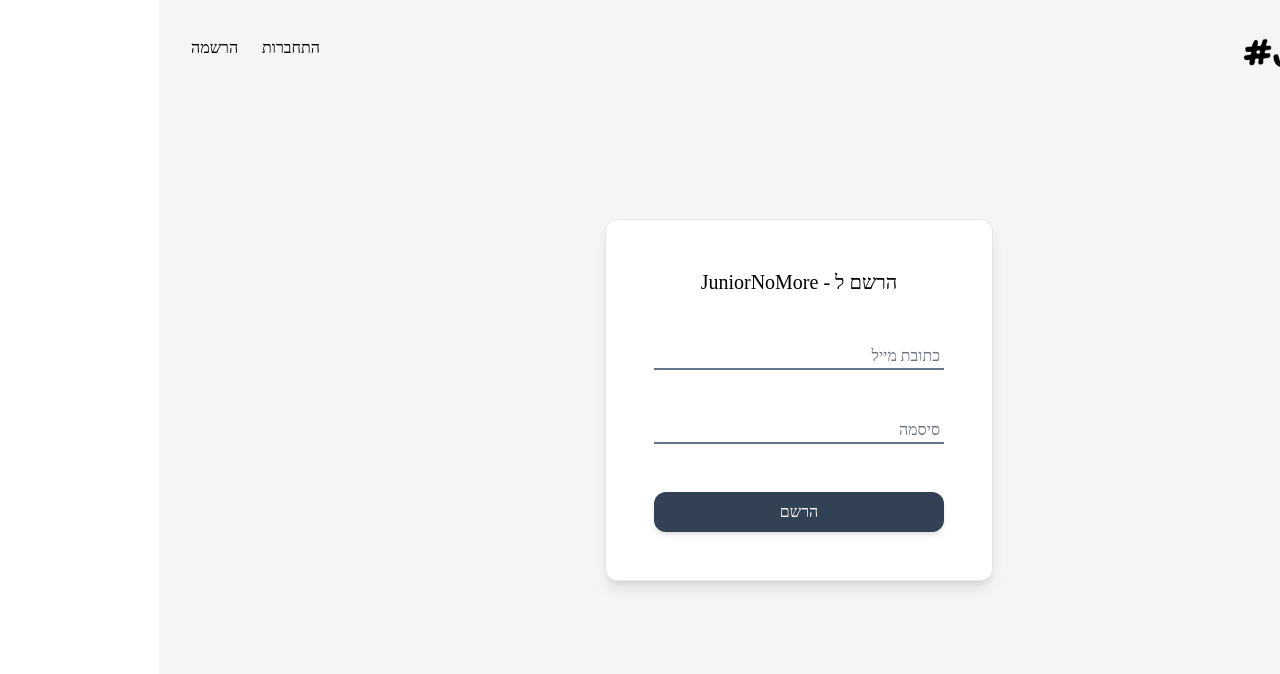
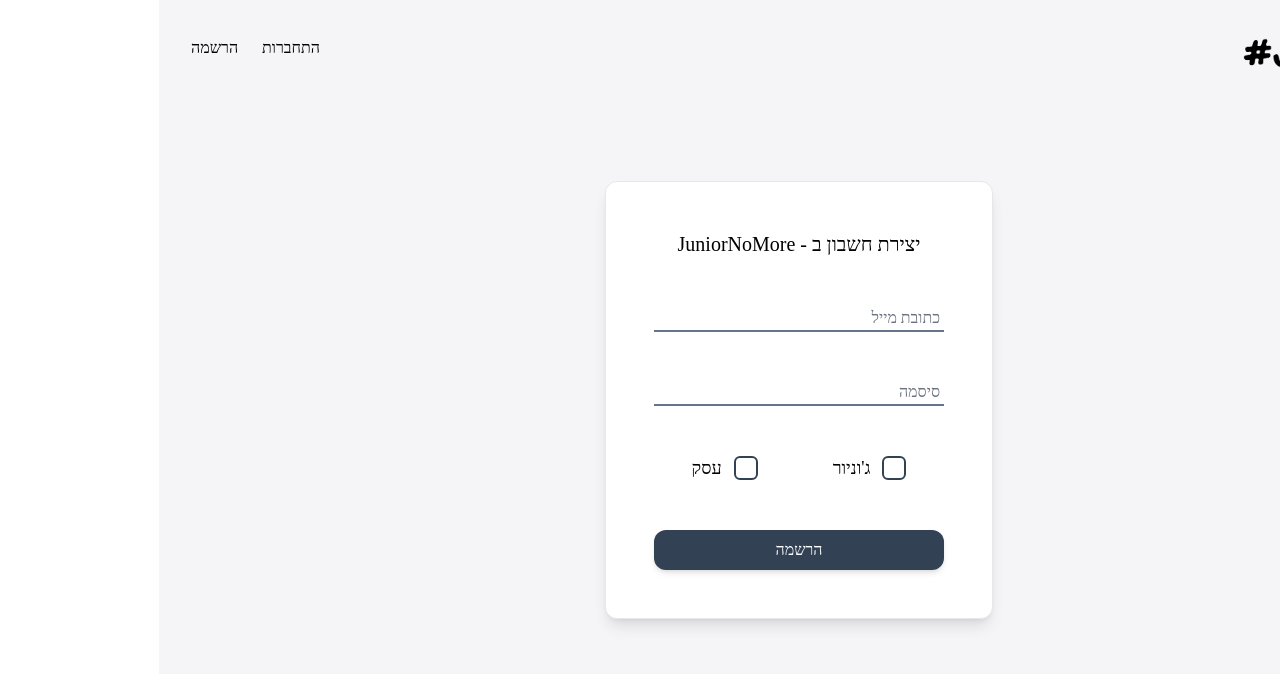
Before and after one commit to matanweiss/juniorNoMore, a React (Create React App) app: page /register in a window 1280 px wide. Shown: the top 674 px of the page. Built offline with nearby package versions, Linux system fonts and the light colour scheme.

Commit message:
created InputRadio

```diff
--- a/package.json
+++ b/package.json
@@ -3,6 +3,7 @@
   "version": "0.1.0",
   "private": true,
   "dependencies": {
+    "@heroicons/react": "^1.0.6",
     "@testing-library/jest-dom": "^5.16.4",
     "@testing-library/react": "^13.1.1",
     "@testing-library/user-event": "^13.5.0",
--- a/src/App.js
+++ b/src/App.js
@@ -6,6 +6,7 @@
 import Login from "./pages/Login";
 import Register from "./pages/Register";
 import 'react-toastify/dist/ReactToastify.css';
+
 function App() {
   return (
     <>
@@ -16,7 +17,7 @@
         <Route path="/register" element={<Register />} />
         <Route path="/first-login" element={<FirstLogin />} />
       </Routes>
-      <ToastContainer rtl={true} />
+      <ToastContainer autoClose={3000} rtl={true} />
     </>
   );
 }
--- /dev/null
+++ b/src/components/InputRadio.js
@@ -0,0 +1,15 @@
+import { CheckIcon } from '@heroicons/react/solid'
+
+const InputRadio = (props) => {
+    return (
+        <div className="flex items-center" >
+            <input className="absolute opacity-0 w-6 h-6" checked={props.type === props.name} type="radio" id={props.name} name="type" onChange={props.handleChange} />
+            <div className="pointer-events-none w-6 h-6 border-2 border-slate-700 rounded-md">
+                <CheckIcon className={`${props.type === props.name ? 'opacity-100 scale-100' : 'opacity-0 scale-150'} transition `} />
+            </div>
+            <label className="pr-3" htmlFor={props.name}>{props.text}</label>
+        </div>
+    );
+}
+
+export default InputRadio;
--- a/src/pages/FirstLogin.js
+++ b/src/pages/FirstLogin.js
@@ -84,7 +84,7 @@
     }
 
     return (
-        <div className="mx-4 lg:mx-auto max-w-2xl mt-12 lg:mt-24 space-y-6">
+        <div className="mx-4 lg:mx-auto max-w-2xl mt-8 space-y-6">
             <h1 className="text-2xl text-center lg:text-4xl">ברוך הבא ל- JuniorNoMore!</h1>
             <p>באיזה תחום הנך מתמקצע?</p>
             <div className="flex gap-2 flex-wrap">
--- a/src/pages/Login.js
+++ b/src/pages/Login.js
@@ -8,12 +8,12 @@
         <div className="flex fixed inset-0 lg:bg-[#f5f5f7] justify-center items-center">
             <div className="lg:shadow-lg p-12 lg:border space-y-12 bg-white rounded-xl flex flex-col">
                 <div className="text-xl text-center">
-                    התחבר לחשבון שלך
+                    התחבר/י לחשבון שלך
                 </div>
                 <InputMail />
                 <InputPassword />
                 {/* <Button text="התחבר" /> */}
-                <LinkAsButton to="/explore" text="התחבר" />
+                <LinkAsButton to="/explore" text="כניסה" />
             </div>
         </div>
     );
--- a/src/pages/Register.js
+++ b/src/pages/Register.js
@@ -1,19 +1,30 @@
+import { useState } from "react";
 import Button from "../components/Button";
 import InputMail from "../components/InputMail";
 import InputPassword from "../components/InputPassword";
 import LinkAsButton from "../components/LinkAsButton";
+import InputRadio from "../components/InputRadio";
 
 const Register = () => {
+
+    const handleRadioChange = e => setUserType(e.target.id);
+
+    const [userType, setUserType] = useState('');
+
     return (
         <div className="flex fixed inset-0 lg:bg-[#f5f5f7] justify-center items-center">
             <div className="lg:shadow-lg p-12 lg:border space-y-12 bg-white rounded-xl flex flex-col">
                 <div className="text-xl text-center">
-                    הרשם ל - JuniorNoMore
+                    יצירת חשבון ב - JuniorNoMore
                 </div>
                 <InputMail />
                 <InputPassword />
+                <div className="flex justify-around text-lg">
+                    <InputRadio handleChange={handleRadioChange} type={userType} text="ג'וניור" name="junior" />
+                    <InputRadio handleChange={handleRadioChange} type={userType} text="עסק" name="business" />
+                </div>
                 {/* <Button text="הרשם" /> */}
-                <LinkAsButton to="/first-login" text="הרשם" />
+                <LinkAsButton to="/first-login" text="הרשמה" />
             </div>
         </div>
     );
```
Also changed, not shown: 1 other file (tests, documents, lock files or other folders).
